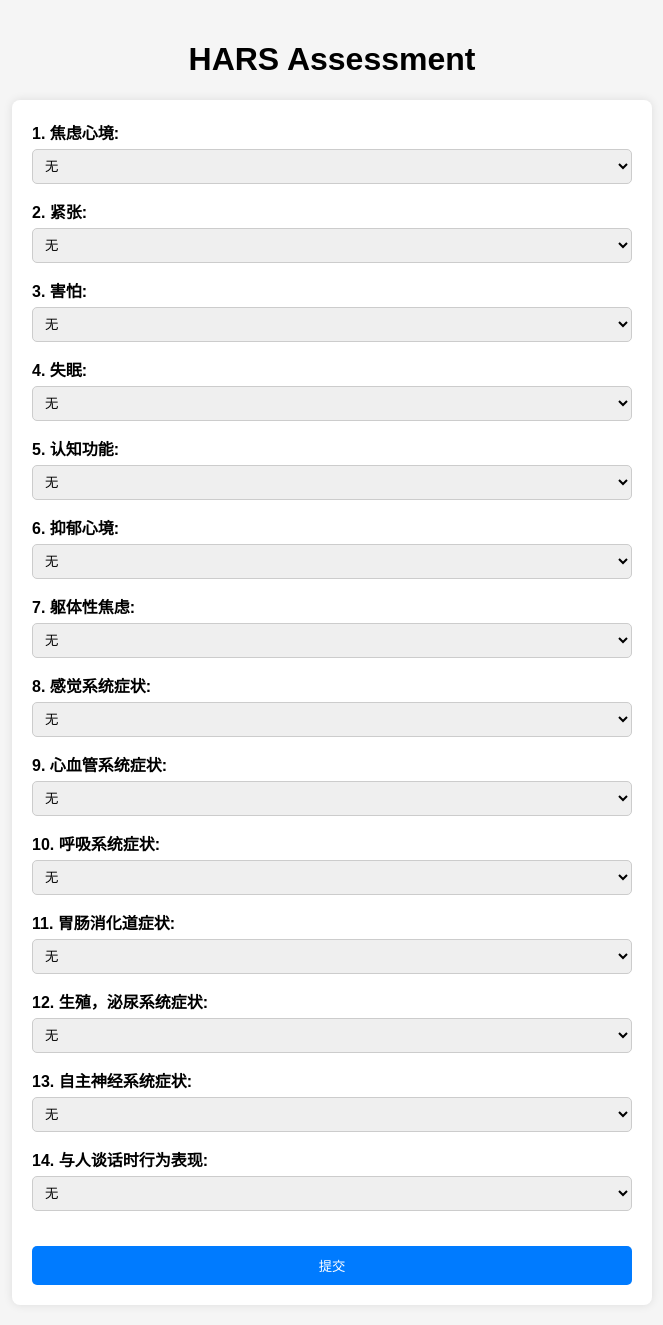
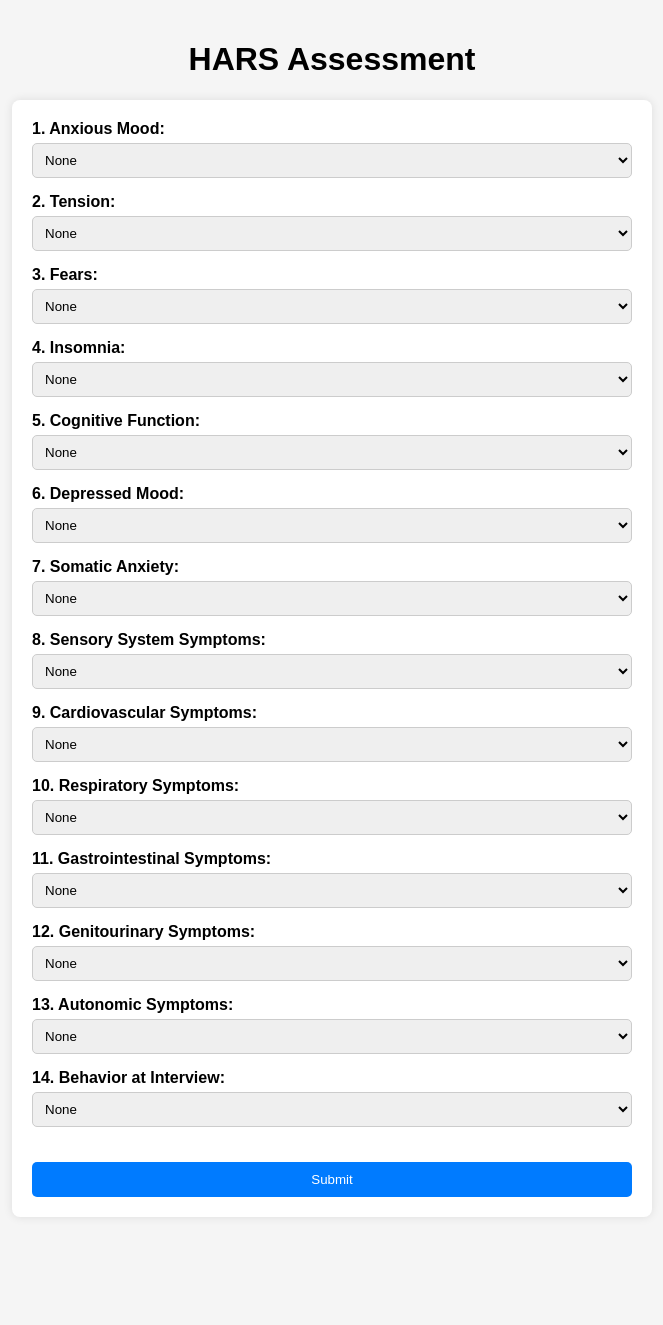
Before and after one commit to Sigmund2024/RecSys-Django, a Django app: page /anxiety_assessment/1/ in a window 1280 px wide. Shown: the whole page, without its empty margins (308-971 px from the left). After the commit the page ends 1197 px from the top, so only its background shows below. Run offline with Django 3.2, Linux system fonts and the light colour scheme.

Commit message:
2024.5.27

```diff
--- a/RS/drugs_rec/templates/anxiety_assessment.html
+++ b/RS/drugs_rec/templates/anxiety_assessment.html
@@ -63,146 +63,146 @@
     <form action="{% url 'hars_assessment_submit' user_id=user_id %}" method="POST">
         {% csrf_token %}
         <div>
-            <label for="question1">1. 焦虑心境:</label>
+            <label for="question1">1. Anxious Mood:</label>
             <select id="question1" name="question1">
-                <option value="0">无</option>
-                <option value="1">轻</option>
-                <option value="2">中</option>
-                <option value="3">重度</option>
-                <option value="4">极重</option>
+                <option value="0">None</option>
+                <option value="1">Mild</option>
+                <option value="2">Moderate</option>
+                <option value="3">Severe</option>
+                <option value="4">Very Severe</option>
             </select>
         </div>
         <div>
-            <label for="question2">2. 紧张:</label>
+            <label for="question2">2. Tension:</label>
             <select id="question2" name="question2">
-                <option value="0">无</option>
-                <option value="1">轻</option>
-                <option value="2">中</option>
-                <option value="3">重度</option>
-                <option value="4">极重</option>
+                <option value="0">None</option>
+                <option value="1">Mild</option>
+                <option value="2">Moderate</option>
+                <option value="3">Severe</option>
+                <option value="4">Very Severe</option>
             </select>
         </div>
         <div>
-            <label for="question3">3. 害怕:</label>
+            <label for="question3">3. Fears:</label>
             <select id="question3" name="question3">
-                <option value="0">无</option>
-                <option value="1">轻</option>
-                <option value="2">中</option>
-                <option value="3">重度</option>
-                <option value="4">极重</option>
+                <option value="0">None</option>
+                <option value="1">Mild</option>
+                <option value="2">Moderate</option>
+                <option value="3">Severe</option>
+                <option value="4">Very Severe</option>
             </select>
         </div>
         <div>
-            <label for="question4">4. 失眠:</label>
+            <label for="question4">4. Insomnia:</label>
             <select id="question4" name="question4">
-                <option value="0">无</option>
-                <option value="1">轻</option>
-                <option value="2">中</option>
-                <option value="3">重度</option>
-                <option value="4">极重</option>
+                <option value="0">None</option>
+                <option value="1">Mild</option>
+                <option value="2">Moderate</option>
+                <option value="3">Severe</option>
+                <option value="4">Very Severe</option>
             </select>
         </div>
         <div>
-            <label for="question5">5. 认知功能:</label>
+            <label for="question5">5. Cognitive Function:</label>
             <select id="question5" name="question5">
-                <option value="0">无</option>
-                <option value="1">轻</option>
-                <option value="2">中</option>
-                <option value="3">重度</option>
-                <option value="4">极重</option>
+                <option value="0">None</option>
+                <option value="1">Mild</option>
+                <option value="2">Moderate</option>
+                <option value="3">Severe</option>
+                <option value="4">Very Severe</option>
             </select>
         </div>
         <div>
-            <label for="question6">6. 抑郁心境:</label>
+            <label for="question6">6. Depressed Mood:</label>
             <select id="question6" name="question6">
-                <option value="0">无</option>
-                <option value="1">轻</option>
-                <option value="2">中</option>
-                <option value="3">重度</option>
-                <option value="4">极重</option>
+                <option value="0">None</option>
+                <option value="1">Mild</option>
+                <option value="2">Moderate</option>
+                <option value="3">Severe</option>
+                <option value="4">Very Severe</option>
             </select>
         </div>
         <div>
-            <label for="question7">7. 躯体性焦虑:</label>
+            <label for="question7">7. Somatic Anxiety:</label>
             <select id="question7" name="question7">
-                <option value="0">无</option>
-                <option value="1">轻</option>
-                <option value="2">中</option>
-                <option value="3">重度</option>
-                <option value="4">极重</option>
+                <option value="0">None</option>
+                <option value="1">Mild</option>
+                <option value="2">Moderate</option>
+                <option value="3">Severe</option>
+                <option value="4">Very Severe</option>
             </select>
         </div>
         <div>
-            <label for="question8">8. 感觉系统症状:</label>
+            <label for="question8">8. Sensory System Symptoms:</label>
             <select id="question8" name="question8">
-                <option value="0">无</option>
-                <option value="1">轻</option>
-                <option value="2">中</option>
-                <option value="3">重度</option>
-                <option value="4">极重</option>
+                <option value="0">None</option>
+                <option value="1">Mild</option>
+                <option value="2">Moderate</option>
+                <option value="3">Severe</option>
+                <option value="4">Very Severe</option>
             </select>
         </div>
         <div>
-            <label for="question9">9. 心血管系统症状:</label>
+            <label for="question9">9. Cardiovascular Symptoms:</label>
             <select id="question9" name="question9">
-                <option value="0">无</option>
-                <option value="1">轻</option>
-                <option value="2">中</option>
-                <option value="3">重度</option>
-                <option value="4">极重</option>
+                <option value="0">None</option>
+                <option value="1">Mild</option>
+                <option value="2">Moderate</option>
+                <option value="3">Severe</option>
+                <option value="4">Very Severe</option>
             </select>
         </div>
         <div>
-            <label for="question10">10. 呼吸系统症状:</label>
+            <label for="question10">10. Respiratory Symptoms:</label>
             <select id="question10" name="question10">
-                <option value="0">无</option>
-                <option value="1">轻</option>
-                <option value="2">中</option>
-                <option value="3">重度</option>
-                <option value="4">极重</option>
+                <option value="0">None</option>
+                <option value="1">Mild</option>
+                <option value="2">Moderate</option>
+                <option value="3">Severe</option>
+                <option value="4">Very Severe</option>
             </select>
         </div>
         <div>
-            <label for="question11">11. 胃肠消化道症状:</label>
+            <label for="question11">11. Gastrointestinal Symptoms:</label>
             <select id="question11" name="question11">
-                <option value="0">无</option>
-                <option value="1">轻</option>
-                <option value="2">中</option>
-                <option value="3">重度</option>
-                <option value="4">极重</option>
+                <option value="0">None</option>
+                <option value="1">Mild</option>
+                <option value="2">Moderate</option>
+                <option value="3">Severe</option>
+                <option value="4">Very Severe</option>
             </select>
         </div>
         <div>
-            <label for="question12">12. 生殖，泌尿系统症状:</label>
+            <label for="question12">12. Genitourinary Symptoms:</label>
             <select id="question12" name="question12">
-                <option value="0">无</option>
-                <option value="1">轻</option>
-                <option value="2">中</option>
-                <option value="3">重度</option>
-                <option value="4">极重</option>
+                <option value="0">None</option>
+                <option value="1">Mild</option>
+                <option value="2">Moderate</option>
+                <option value="3">Severe</option>
+                <option value="4">Very Severe</option>
             </select>
         </div>
         <div>
-            <label for="question13">13. 自主神经系统症状:</label>
+            <label for="question13">13. Autonomic Symptoms:</label>
             <select id="question13" name="question13">
-                <option value="0">无</option>
-                <option value="1">轻</option>
-                <option value="2">中</option>
-                <option value="3">重度</option>
-                <option value="4">极重</option>
+                <option value="0">None</option>
+                <option value="1">Mild</option>
+                <option value="2">Moderate</option>
+                <option value="3">Severe</option>
+                <option value="4">Very Severe</option>
             </select>
         </div>
         <div>
-            <label for="question14">14. 与人谈话时行为表现:</label>
+            <label for="question14">14. Behavior at Interview:</label>
             <select id="question14" name="question14">
-                <option value="0">无</option>
-                <option value="1">轻</option>
-                <option value="2">中</option>
-                <option value="3">重度</option>
-                <option value="4">极重</option>
+                <option value="0">None</option>
+                <option value="1">Mild</option>
+                <option value="2">Moderate</option>
+                <option value="3">Severe</option>
+                <option value="4">Very Severe</option>
             </select>
         </div>
-        <button type="submit">提交</button>
+        <button type="submit">Submit</button>
     </form>
 </body>
 </html>
```
Also changed, not shown: RS/drugs_rec/templates/depression_assessment.html (+27 -27 lines). Lines whose indentation alone changed are shown as unchanged.
